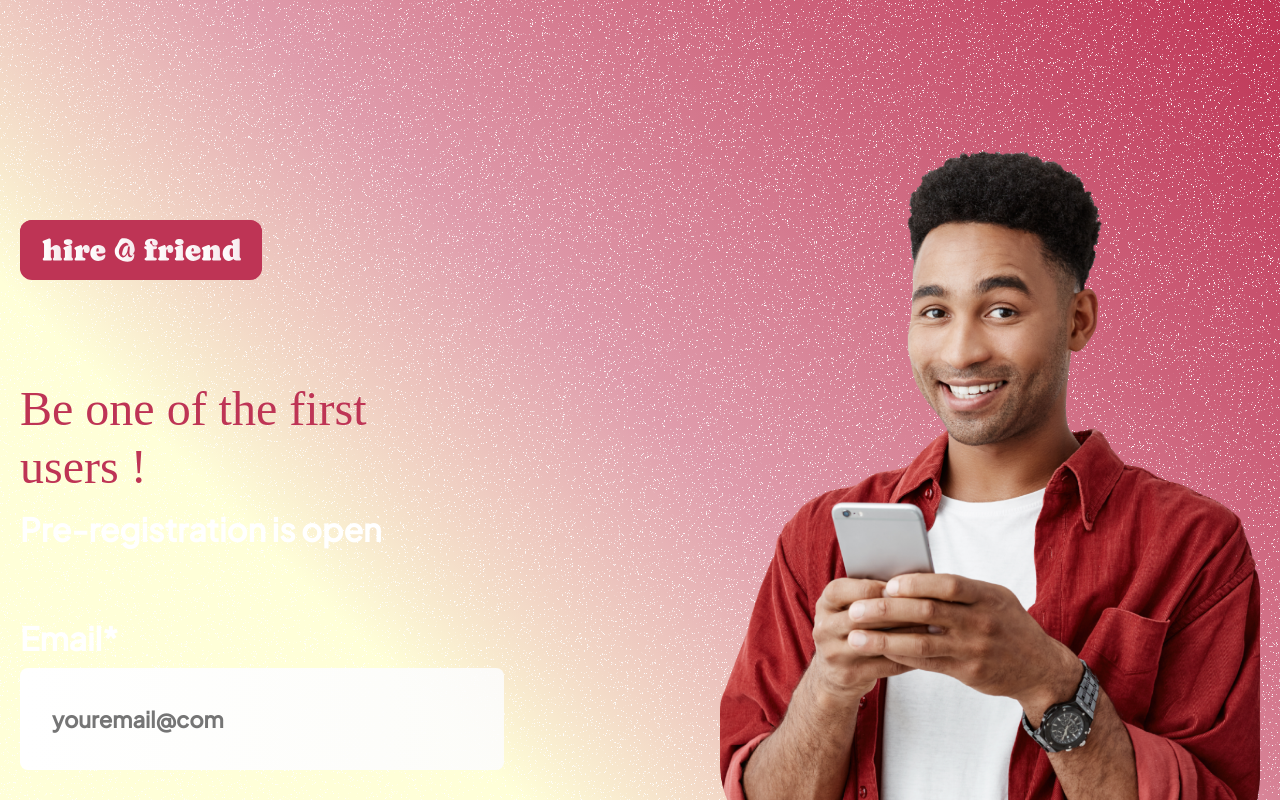
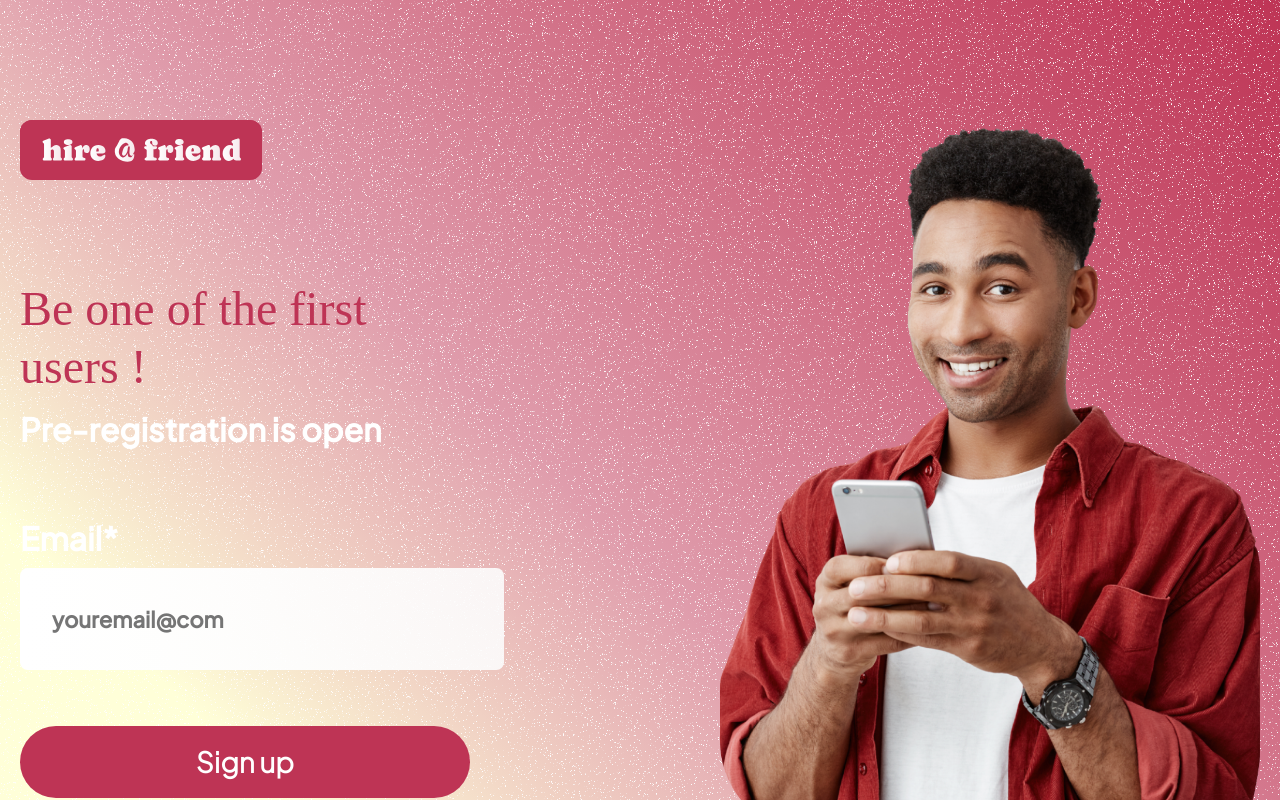
Before and after one commit to Mylothros/hire-a-friend, a Next.js app: page /signup in a window 1280 px wide. Shown: the top 800 px of the page. Built offline with nearby package versions, Linux system fonts and the light colour scheme; a web font is replaced by a local one.

Commit message:
fix styling

```diff
--- a/pages/signup.js
+++ b/pages/signup.js
@@ -1,4 +1,4 @@
-import { useState } from 'react';
+import { useState, useEffect } from 'react';
 import axios from 'axios';
 import Image from 'next/image';
 import { useRouter } from 'next/router';
@@ -10,10 +10,18 @@ import styles from '../styles/pages/signUp.module.scss';
 import sign_up from "../public/assets/images/sign_up.png";
 
 const signup = () => {
+
   const [email, setEmail] = useState('');
   const [error, setError] = useState(null);
 
   const router = useRouter();
+
+  useEffect(() => {
+    document.body.style.overflow = 'hidden';
+    return () => {
+      document.body.style.overflow = 'auto';
+    };
+  }, []);
 
   const isValidEmail = (email) => {
     return /\S+@\S+\.\S+/.test(email);
--- a/styles/pages/signUp.module.scss
+++ b/styles/pages/signUp.module.scss
@@ -1,8 +1,9 @@
+
 .container {
     display: flex;
     justify-content: center;
     text-align: center;
-    height: 100vh;
+    height: 140vh;
     gap: 250px;
     background: url('../../public/assets/images/noise.png'),
     -webkit-linear-gradient(linear-gradient(45deg, #be345481, #ffff003b, #be34547c, #be3454c2, #BE3455));
@@ -11,7 +12,7 @@
     linear-gradient(45deg, #ffff0027 25%, #be34547c, #be3454c2, #BE3455);
 
     .area-1 {
-        margin-top: 220px;
+        margin-top: 120px;
         margin-left: 20px;
 
         .target-paragraph-1 {
@@ -76,7 +77,7 @@
 
     .image-area-2 {
         margin-right: 20px;
-        margin-top: 220px;
+        margin-top: 120px;
         display: flex;
         justify-content: center;
         align-items: center;
--- a/styles/pages/signUpSuccess.module.scss
+++ b/styles/pages/signUpSuccess.module.scss
@@ -2,7 +2,7 @@
     display: flex;
     justify-content: center;
     text-align: center;
-    height: 100vh;
+    height: 140vh;
     gap: 250px;
     background: url('../../public/assets/images/noise.png'),
     -webkit-linear-gradient(linear-gradient(45deg, #ffff003b, #be34547c, #be3454c2, #BE3455));
```
Also changed, not shown: pages/SignUpSuccess.js (+8 -1 lines).
